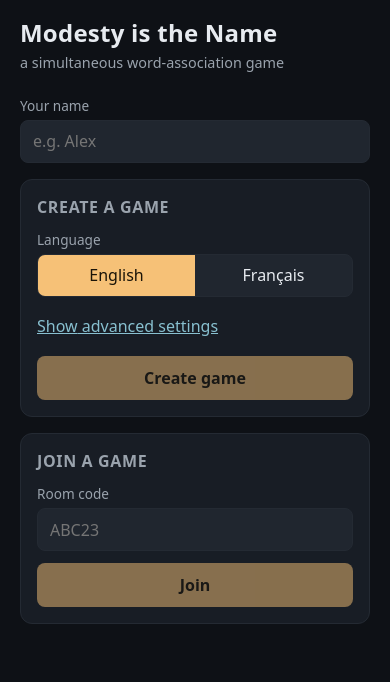
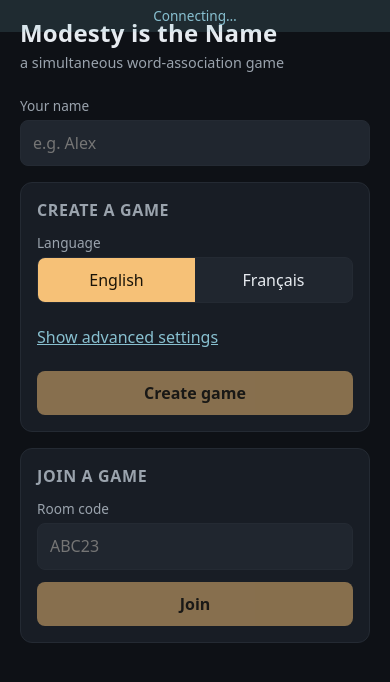
Before and after one commit to RemiFabre/modesty_is_the_name, a React (Vite) app in the folder client/: page / in a window 390 px wide. Shown: the top 682 px of the page. Built offline with nearby package versions, Linux system fonts and the light colour scheme; no server answers.

Commit message:
Polish: mobile tap targets, allow zoom, fix per-opponent timer, connection banner

```diff
--- a/client/index.html
+++ b/client/index.html
@@ -4,7 +4,7 @@
     <meta charset="UTF-8" />
     <meta
       name="viewport"
-      content="width=device-width, initial-scale=1, viewport-fit=cover, maximum-scale=1"
+      content="width=device-width, initial-scale=1, viewport-fit=cover"
     />
     <meta name="theme-color" content="#0e1116" />
     <title>Modesty is the Name</title>
--- a/client/src/App.tsx
+++ b/client/src/App.tsx
@@ -1,17 +1,19 @@
 import { useRoute } from "./useRoute";
+import { useSocketStatus } from "./useSocketStatus";
 import { Home } from "./pages/Home";
 import { Room } from "./pages/Room";
 
 export function App() {
   const { route, navigate } = useRoute();
+  const status = useSocketStatus();
 
+  let content;
   if (route.name === "home") {
-    return <Home onCreated={(code) => navigate(`/r/${code}`)} />;
-  }
-  if (route.name === "room") {
-    return <Room code={route.code} navigate={navigate} />;
-  }
-  return (
+    content = <Home onCreated={(code) => navigate(`/r/${code}`)} />;
+  } else if (route.name === "room") {
+    content = <Room code={route.code} navigate={navigate} />;
+  } else {
+    content = (
       <div className="app">
         <header className="header">
           <h1>Modesty is the Name</h1>
@@ -23,3 +25,15 @@ export function App() {
       </div>
     );
   }
+
+  return (
+    <>
+      {status !== "connected" && (
+        <div className={"conn-banner conn-" + status}>
+          {status === "connecting" ? "Connecting…" : "Lost connection — retrying…"}
+        </div>
+      )}
+      {content}
+    </>
+  );
+}
--- a/client/src/components/Round.tsx
+++ b/client/src/components/Round.tsx
@@ -91,9 +91,10 @@ export function Round({ state }: { state: PublicState }) {
   const interactive = activity.kind === "clue" || activity.kind === "guess";
 
   const clueDeadline = round.startedAt + state.settings.cluePhaseSeconds * 1000;
+  const myClueSubmittedAt = myClue?.submittedAt ?? round.startedAt;
   const guessDeadline =
     activity.kind === "guess"
-      ? activity.row.clue.submittedAt +
+      ? Math.max(activity.row.clue.submittedAt, myClueSubmittedAt) +
         state.settings.guessPhaseSeconds * 1000
       : null;
 
--- a/client/src/styles.css
+++ b/client/src/styles.css
@@ -95,6 +95,7 @@ button {
   padding: 0.7rem 1rem;
   cursor: pointer;
   font-weight: 600;
+  min-height: 44px;
 }
 
 button.primary {
@@ -130,13 +131,15 @@ button:disabled {
 input,
 select {
   font: inherit;
+  font-size: 16px; /* prevents iOS Safari auto-zoom on focus */
   background: var(--bg-elev-2);
   color: var(--fg);
   border: 1px solid var(--border);
   border-radius: 8px;
-  padding: 0.6rem 0.75rem;
+  padding: 0.7rem 0.75rem;
   outline: none;
   width: 100%;
+  min-height: 44px;
 }
 
 input:focus,
@@ -308,6 +311,28 @@ select:focus {
   gap: 1rem;
 }
 
+.conn-banner {
+  position: fixed;
+  top: env(safe-area-inset-top);
+  left: 0;
+  right: 0;
+  text-align: center;
+  padding: 0.4rem 0.75rem;
+  font-size: 0.85rem;
+  font-weight: 500;
+  z-index: 100;
+}
+
+.conn-connecting {
+  background: rgba(136, 192, 208, 0.15);
+  color: var(--accent-2);
+}
+
+.conn-disconnected {
+  background: rgba(224, 108, 117, 0.2);
+  color: var(--danger);
+}
+
 .round-header {
   padding: 0.6rem 1.25rem 0.6rem;
   display: flex;
@@ -377,7 +402,8 @@ select:focus {
 .word {
   font: inherit;
   text-align: center;
-  padding: 0.6rem 0.4rem;
+  padding: 0.7rem 0.4rem;
+  min-height: 48px;
   background: var(--bg-elev-2);
   color: var(--fg);
   border: 1px solid var(--border);
@@ -388,6 +414,9 @@ select:focus {
   cursor: default;
   word-break: break-word;
   font-weight: 500;
+  display: flex;
+  align-items: center;
+  justify-content: center;
 }
 
 .word-interactive {
--- /dev/null
+++ b/client/src/useSocketStatus.ts
@@ -0,0 +1,23 @@
+import { useEffect, useState } from "react";
+import { getSocket } from "./socket";
+
+export type SocketStatus = "connecting" | "connected" | "disconnected";
+
+export function useSocketStatus(): SocketStatus {
+  const [status, setStatus] = useState<SocketStatus>(() =>
+    getSocket().connected ? "connected" : "connecting",
+  );
+  useEffect(() => {
+    const socket = getSocket();
+    setStatus(socket.connected ? "connected" : "connecting");
+    const onConn = () => setStatus("connected");
+    const onDisc = () => setStatus("disconnected");
+    socket.on("connect", onConn);
+    socket.on("disconnect", onDisc);
+    return () => {
+      socket.off("connect", onConn);
+      socket.off("disconnect", onDisc);
+    };
+  }, []);
+  return status;
+}
```
Lines whose indentation alone changed are shown as unchanged.
